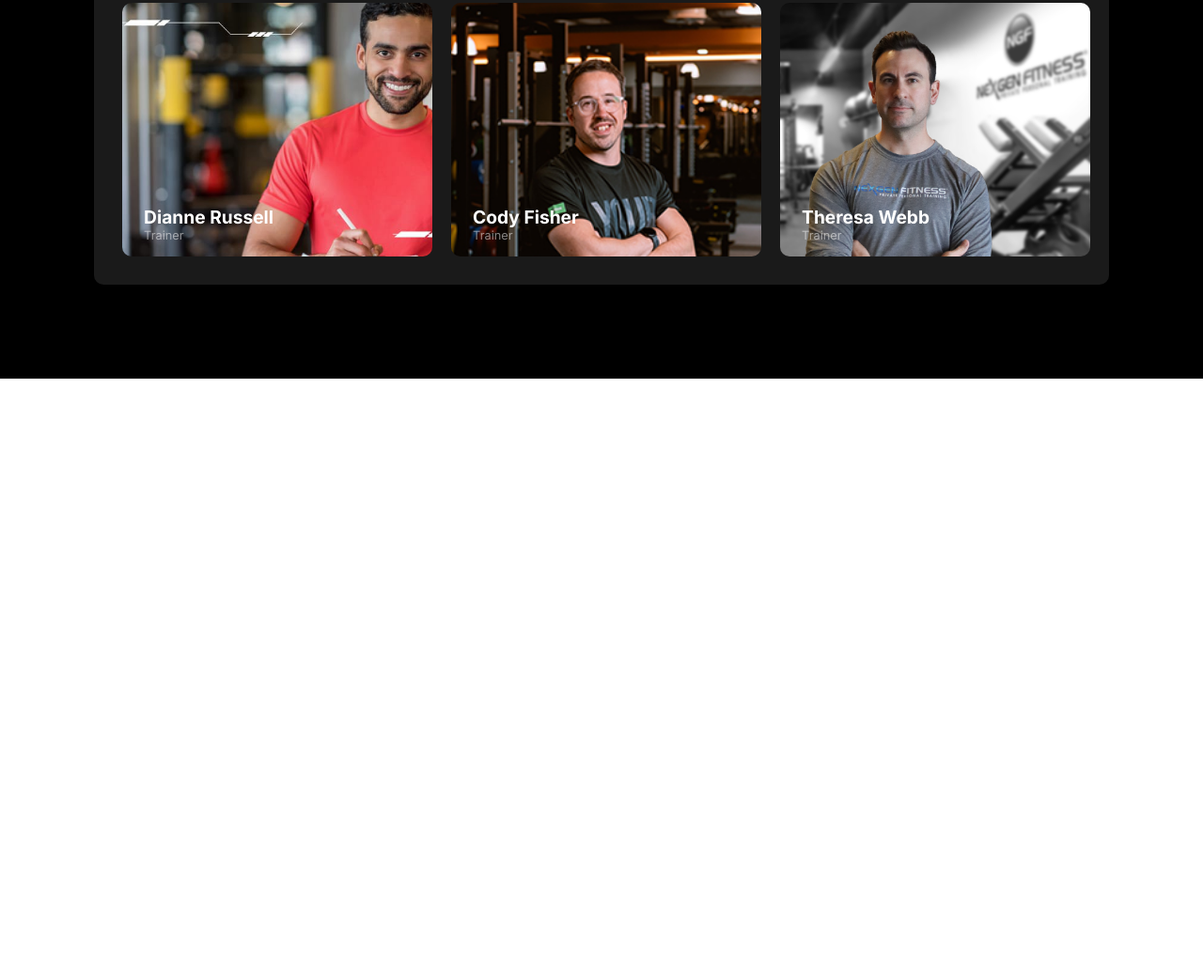
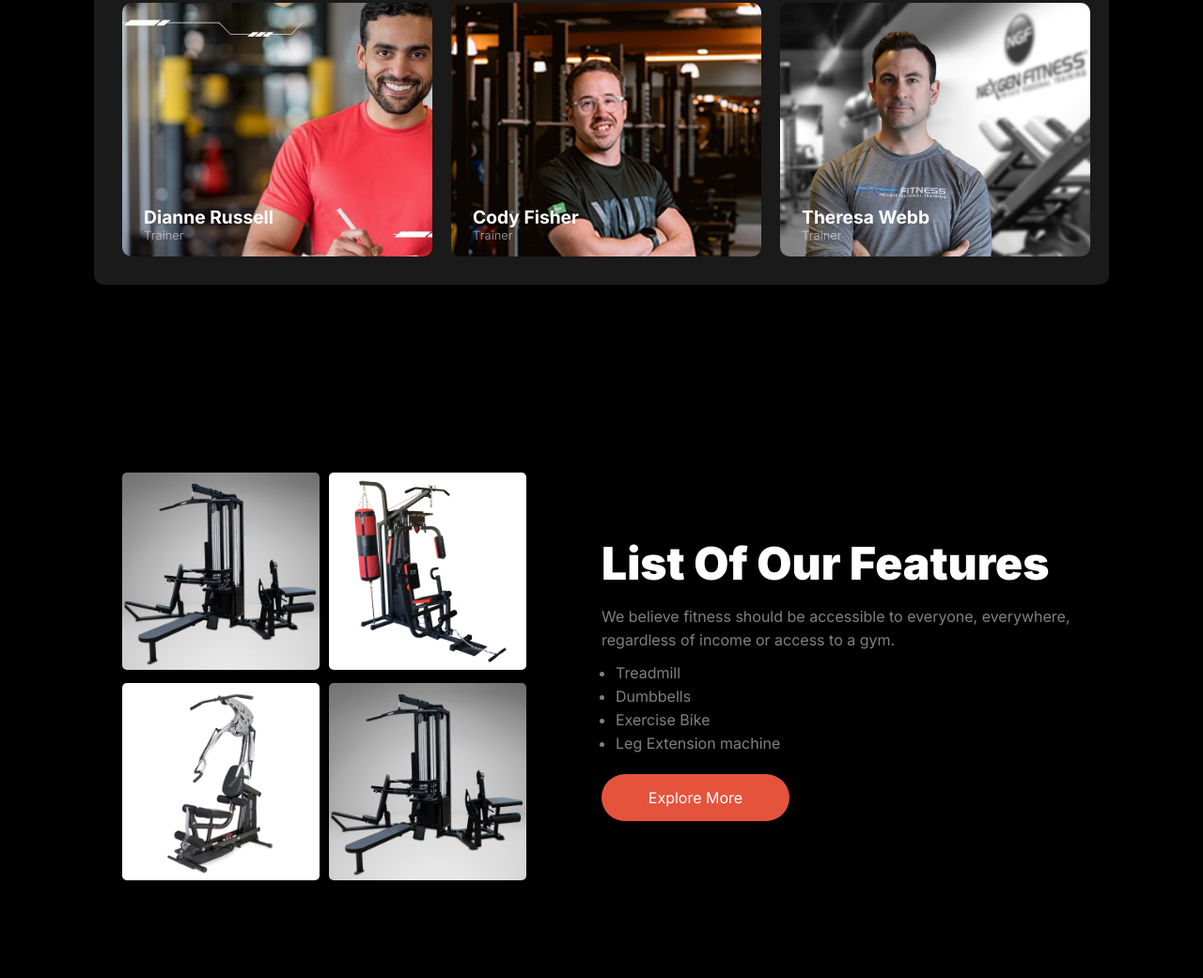
Before and after one commit to Rukaiya1/Assignment-2, a plain HTML site: page index.html in a window 1280 px wide. Shown: the part 3180-4221 px from the top of the page at 94% size. Before the commit the page ends 3583 px from the top, so only its background shows below. Drawn offline with Linux system fonts and the light colour scheme.

Commit message:
feature section (challenge part) added

```diff
--- a/index.html
+++ b/index.html
@@ -278,7 +278,45 @@
         </div>
       </section>
       <!-- Meet our team section ends here -->
+      <!-- Feature section starts here -->
+      <section class="feature-section">
+        <div class="feature-info display-flex">
+          <div class="feature-image">
+              <div>
+                  <img src="images/gym-equip1.jpg" alt="man exercising">
+              </div>
+              <div>
+                  <img src="images/gym-equip2.jpg" alt="man exercising">
+              </div>
+              <div>
+                  <img src="images/gym-equip5.jpg" alt="man exercising">
+              </div>
+              <div>
+                  <img src="images/gym-equip1.jpg" alt="man exercising">
+              </div>
+          </div>
+          <div class="feature-list-info">
+            <h3 class="title">List Of Our Features</h3>
+            <p class="description">
+              We believe fitness should be accessible to everyone, everywhere,
+              regardless of income or access to a gym.
+              <div class="feature-list">
+                <ul class="description">
+                  <li>Treadmill</li>
+                  <li>Dumbbells</li>
+                  <li>Exercise Bike</li>
+                  <li>Leg Extension machine</li>
+                </ul>
+              </div>
+            </p>
+            <div class="feature-btn">
+              <button class="btn-primary">Explore More</button>
+            </div>
+          </div>
+      </div>
 
+      </section>
+      <!-- Feature section ends here -->
     </main>
   </body>
 </html>
--- a/styles/responsive.css
+++ b/styles/responsive.css
@@ -111,4 +111,13 @@
 .team-member{
   width: 100%;
 }
+/* Feature section */
+.feature-info{
+  flex-direction: column-reverse;
+  width: 100%;
 }
+.feature-image{
+  grid-template-columns: repeat(1, 1fr);
+  margin: 20px 0px;
+}
+}
--- a/styles/styles.css
+++ b/styles/styles.css
@@ -348,3 +348,37 @@ header {
 }
 
 /* Meet our team styles ends here */
+/* Feature section styles starts here */
+.feature-section{
+  background-color: #000;
+  padding: 100px 0;
+}
+
+.feature-info {
+  width: 1020px;
+  justify-content: center;
+  align-items: center;
+
+}
+.feature-image {
+  width: 50%;
+  display: grid;
+  grid-template-columns: repeat(2, 210px);
+  gap: 10px;
+}
+
+.feature-image img {
+  width: 100%;
+  border-radius: 5px;
+}
+.feature-list-info{
+  width: 50%;
+}
+.feature-list{
+  margin-top: 10px;
+  margin-left: 15px;
+}
+.feature-btn{
+  margin-top: 20px;
+}
+/* Feature section styles ends here */
```
Also changed, not shown: images/gym-equip1.jpg (added), images/gym-equip2.jpg (added), images/gym-equip3.jpg (added), images/gym-equip4.jpg (added), images/gym-equip5.jpg (added).
